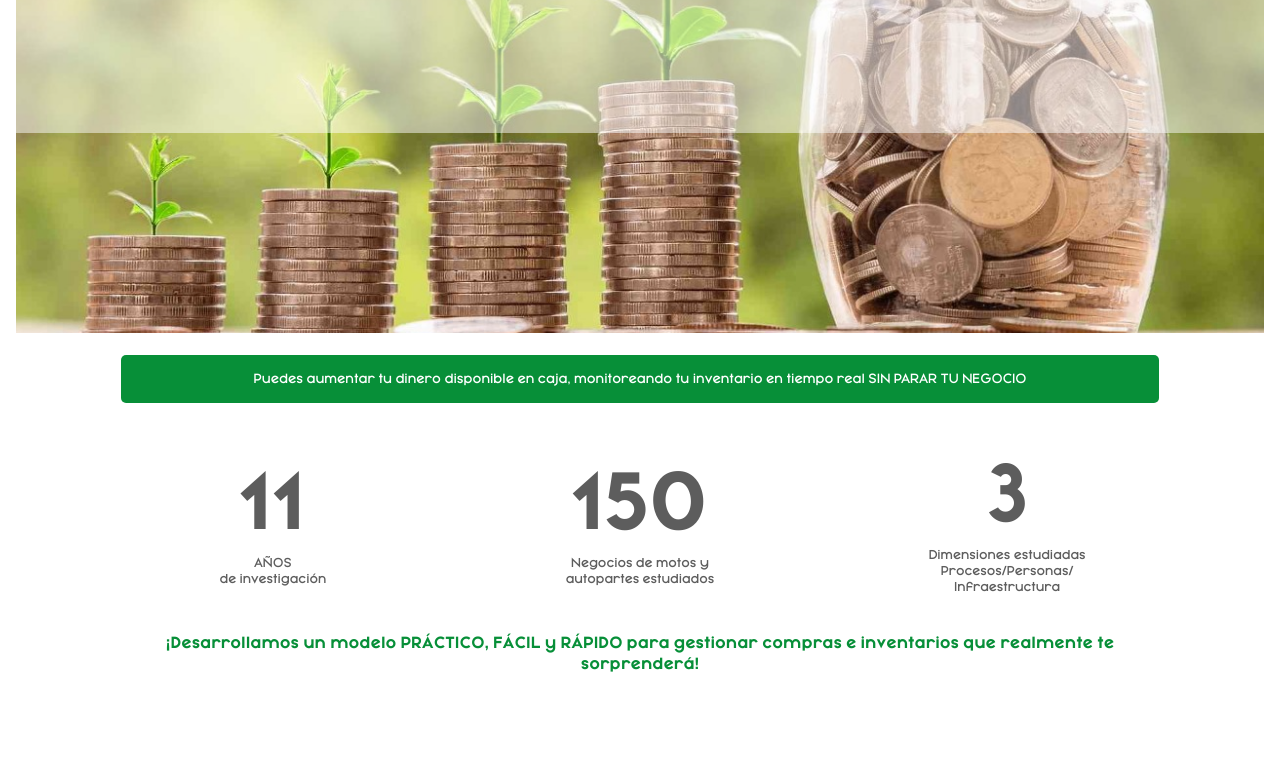
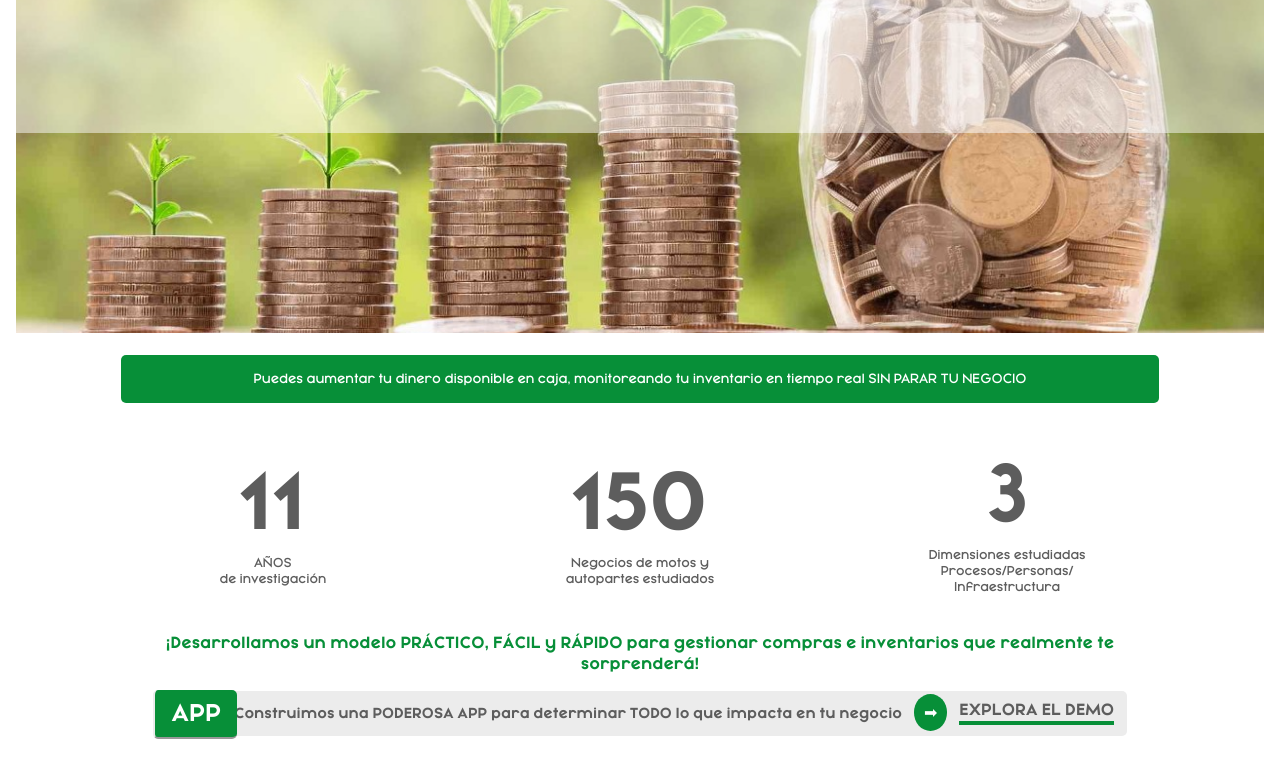
Before and after one commit to jmberon/radar, a Gatsby site: page / in a window 1280 px wide. Shown: the part 579-1357 px from the top of the page. Built offline with nearby package versions, Linux system fonts and the light colour scheme; Gatsby itself is replaced by a stand-in of ours.

Commit message:
Download app bar

```diff
--- a/src/components/Layout.js
+++ b/src/components/Layout.js
@@ -50,6 +50,12 @@ export default ({ children }) => (
                     <p>
                         ¡Desarrollamos un modelo PRÁCTICO, FÁCIL y RÁPIDO para gestionar compras e inventarios que realmente te sorprenderá!
                     </p>
+                    <div className="download-app">
+                        <button type="button">APP</button>
+                        <span className="marketing">Construimos una PODEROSA APP para determinar TODO lo que impacta en tu negocio</span>
+                        <span className="arrow"></span>
+                        <span className="explore">EXPLORA EL DEMO</span>
+                    </div>
                 </section>
                 <section className="services">
 
--- a/src/components/all.scss
+++ b/src/components/all.scss
@@ -19,7 +19,7 @@ body {
 
 // Config vars
 $radar-green: #078f38;
-$radar-light-grey: #898989;
+$radar-light-grey: #ECECEC;
 $radar-dark-grey: #5d5d5d;
 
 $primary: $radar-green;
@@ -212,3 +212,62 @@ section.customers {
     grid-row: 3;
     margin: 0;
 }
+
+//
+.download-app {
+    background: $secondary;
+    position: relative;
+    padding: 0.75rem 0.75rem 0.75rem 5rem;
+    text-align: center;
+    width: 85%;
+    margin: 0 auto;
+    border-radius: 5px;
+
+    button {
+        font-family: "MayekaBold";
+        background-color: $primary;
+        border-top-width: 0;
+        border-right-width: 0;
+        border-color: $secondary;
+        border-radius: 5px;
+        color: #fff;
+        cursor: pointer;
+        padding: 0.5rem 1rem;
+        position: absolute;
+        top: -1px;
+        left: 0;
+        font-size: 1.5rem;
+    }
+
+    .marketing {
+        font-family: "MayekaBold";
+        color: $primary-invert;
+        font-size: 0.9rem;
+    }
+
+    .arrow {
+        background-color: $primary;
+        border-radius: 50%;
+        color: #fff;
+        height: 20px;
+        margin: 0 0.75rem;
+        padding: 10px;
+        position: relative;
+        width: 20px;
+
+        &:after {
+            content: "➡"
+        }
+    }
+
+    .explore {
+        color: $primary-invert;
+        font-family: "MayekaBold";
+        padding-bottom: 1px;
+        border-bottom: 4px solid $primary;
+        position: relative;
+        top: -3px;
+    }
+
+
+}
```
